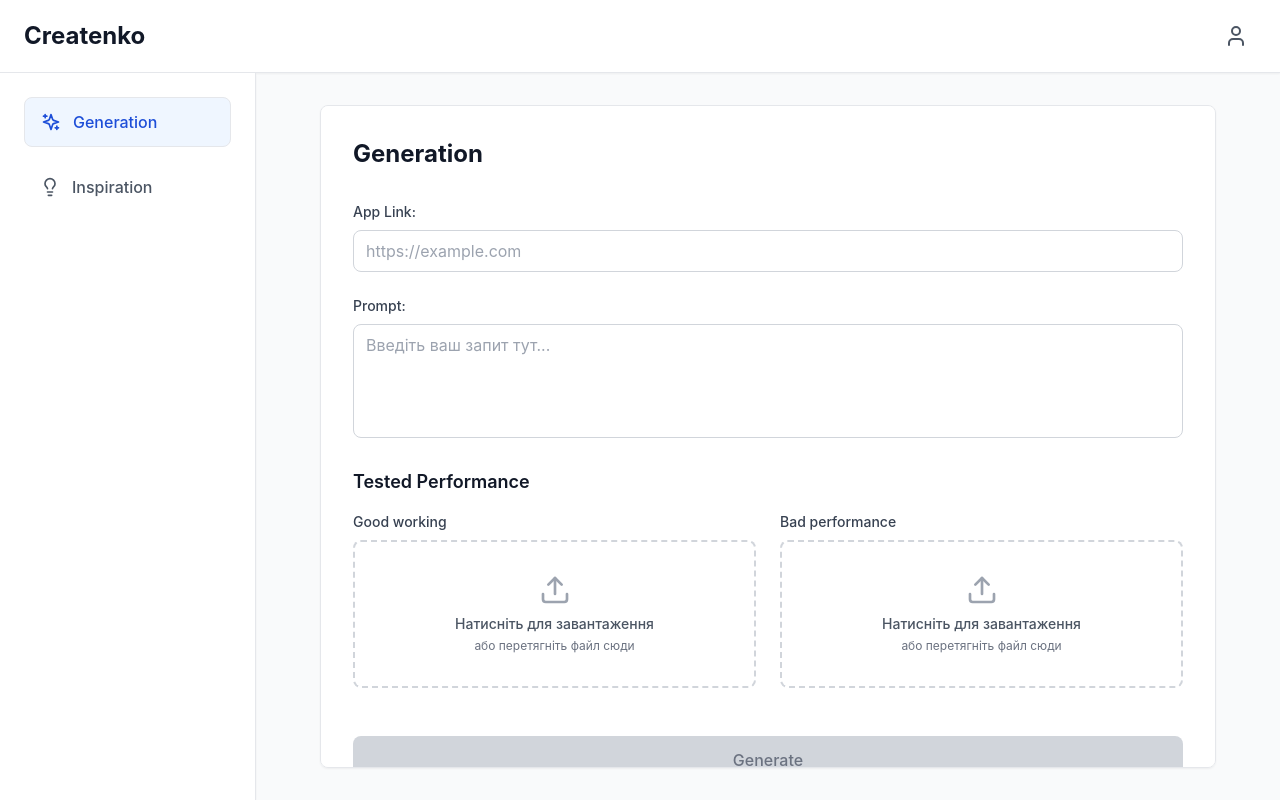
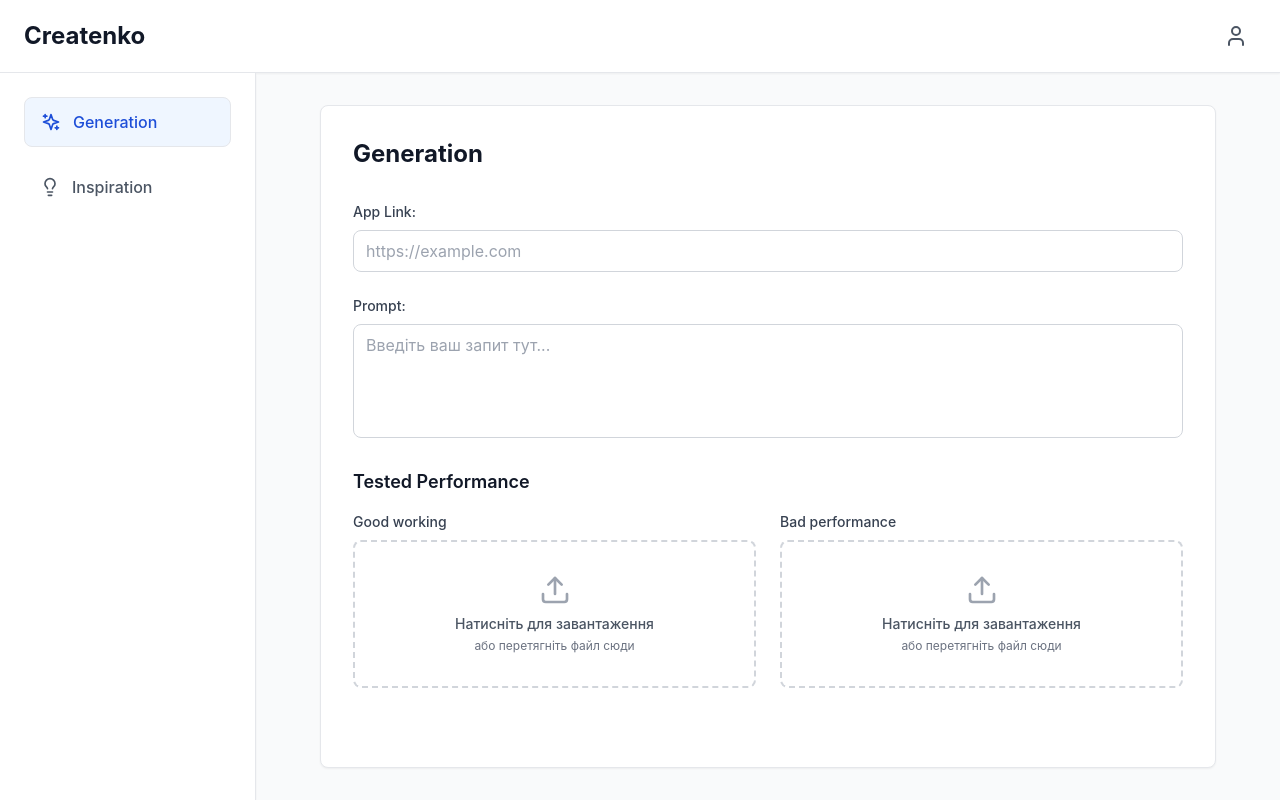
Before and after one commit to nikolashspark/CreatenkoGuruTrend, a React (Vite) app: page / in a window 1280 px wide. Built offline with nearby package versions, Linux system fonts and the light colour scheme.

Commit message:
Fix: Make content scroll only when it overflows, not always

```diff
--- a/src/components/Layout.tsx
+++ b/src/components/Layout.tsx
@@ -11,7 +11,7 @@
       <Header />
       <div className="flex flex-col lg:flex-row flex-1 overflow-hidden">
         <Sidebar />
-        <main className="flex-1 p-4 lg:p-8 max-w-full overflow-y-auto">
+        <main className="flex-1 p-4 lg:p-8 max-w-full flex flex-col">
           {children}
         </main>
       </div>
--- a/src/pages/Generation.tsx
+++ b/src/pages/Generation.tsx
@@ -35,11 +35,11 @@
   }
 
   return (
-    <div className="w-full max-w-4xl mx-auto h-full">
-      <div className="bg-white rounded-lg shadow-sm border border-gray-200 p-4 lg:p-8 h-full overflow-y-auto">
-        <h2 className="text-xl lg:text-2xl font-bold text-gray-900 mb-6 lg:mb-8">Generation</h2>
+    <div className="w-full max-w-4xl mx-auto h-full flex flex-col">
+      <div className="bg-white rounded-lg shadow-sm border border-gray-200 p-4 lg:p-8 flex-1 flex flex-col min-h-0">
+        <h2 className="text-xl lg:text-2xl font-bold text-gray-900 mb-6 lg:mb-8 flex-shrink-0">Generation</h2>
 
-        <div className="space-y-6">
+        <div className="flex-1 overflow-y-auto space-y-6">
           {/* App Link Input */}
           <div>
             <label htmlFor="appLink" className="block text-sm font-medium text-gray-700 mb-2">
--- a/src/pages/Inspiration.tsx
+++ b/src/pages/Inspiration.tsx
@@ -2,9 +2,9 @@
 
 const Inspiration = () => {
   return (
-    <div className="w-full max-w-4xl mx-auto h-full">
-      <div className="bg-white rounded-lg shadow-sm border border-gray-200 p-4 lg:p-8 h-full overflow-y-auto">
-        <div className="text-center mb-6 lg:mb-8">
+    <div className="w-full max-w-4xl mx-auto h-full flex flex-col">
+      <div className="bg-white rounded-lg shadow-sm border border-gray-200 p-4 lg:p-8 flex-1 flex flex-col min-h-0">
+        <div className="text-center mb-6 lg:mb-8 flex-shrink-0">
           <Lightbulb className="w-12 h-12 lg:w-16 lg:h-16 text-primary-500 mx-auto mb-4" />
           <h2 className="text-2xl lg:text-3xl font-bold text-gray-900 mb-2">Inspiration</h2>
           <p className="text-gray-600 text-sm lg:text-base">
@@ -12,7 +12,8 @@
           </p>
         </div>
 
-        <div className="grid grid-cols-1 sm:grid-cols-2 lg:grid-cols-3 gap-4 lg:gap-6">
+        <div className="flex-1 overflow-y-auto">
+          <div className="grid grid-cols-1 sm:grid-cols-2 lg:grid-cols-3 gap-4 lg:gap-6">
           <div className="bg-gradient-to-br from-primary-50 to-primary-100 rounded-lg p-6 border border-primary-200">
             <Sparkles className="w-8 h-8 text-primary-600 mb-4" />
             <h3 className="text-lg font-semibold text-gray-900 mb-2">Креативні ідеї</h3>
@@ -38,10 +39,11 @@
           </div>
         </div>
 
-        <div className="mt-8 text-center">
-          <p className="text-gray-500 text-sm">
-            Ця сторінка буде розширена додатковими функціями в майбутніх оновленнях
-          </p>
+          <div className="mt-8 text-center">
+            <p className="text-gray-500 text-sm">
+              Ця сторінка буде розширена додатковими функціями в майбутніх оновленнях
+            </p>
+          </div>
         </div>
       </div>
     </div>
```
